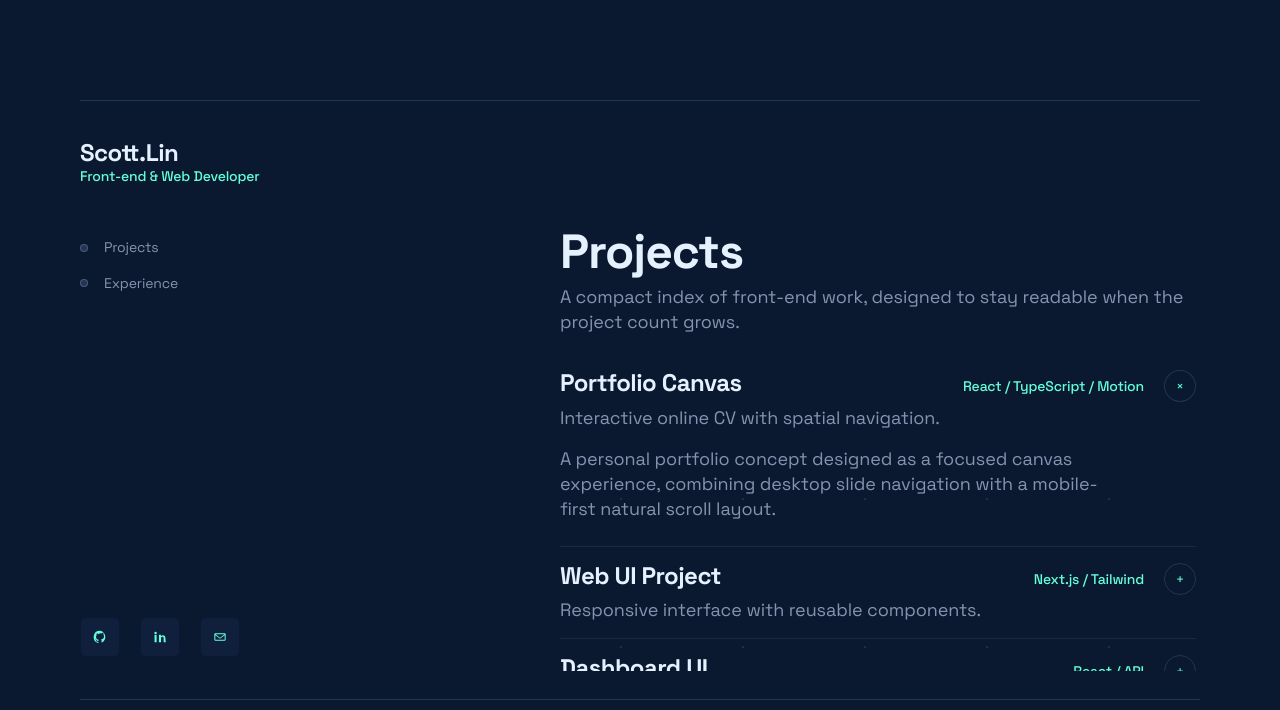
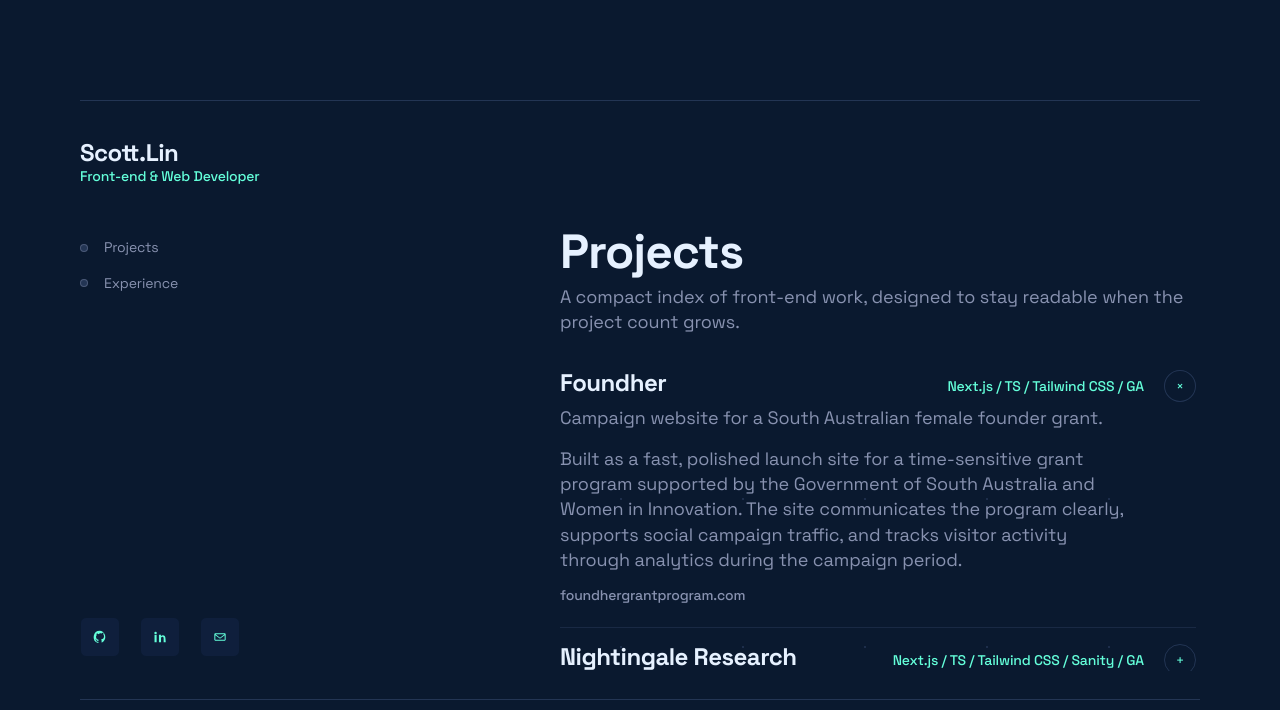
Before and after one commit to ScottL99/portfolio-website, a Next.js app: page / in a window 1280 px wide. Both pictures are taken after a click on the button 878 px from the left and 400 px from the top of the page. Shown: the top 710 px of the page. Built offline with nearby package versions, Linux system fonts and the light colour scheme.

Commit message:
Update project content and interactions
Replace placeholder projects with real portfolio work, refine accordion behavior to allow one open item, add project URLs, improve desktop Projects edge scrolling resistance, and tighten the color system.

```diff
--- a/app/globals.css
+++ b/app/globals.css
@@ -24,8 +24,7 @@ body {
   font-family: var(--font-space-grotesk), system-ui, sans-serif;
 }
 
-button,
-a {
+button {
   color: inherit;
 }
 
--- a/components/projects/ProjectList.tsx
+++ b/components/projects/ProjectList.tsx
@@ -1,3 +1,6 @@
+"use client";
+
+import { useState } from "react";
 import type { Project } from "@/content/projects";
 import ProjectRow from "./ProjectRow";
 
@@ -6,10 +9,21 @@ type ProjectListProps = {
 };
 
 export default function ProjectList({ projects }: ProjectListProps) {
+  const [openProjectTitle, setOpenProjectTitle] = useState<string | null>(null);
+
   return (
     <div className="pb-12">
       {projects.map((project) => (
-        <ProjectRow key={project.title} project={project} />
+        <ProjectRow
+          key={project.title}
+          project={project}
+          isOpen={openProjectTitle === project.title}
+          onToggle={() =>
+            setOpenProjectTitle((current) =>
+              current === project.title ? null : project.title,
+            )
+          }
+        />
       ))}
     </div>
   );
--- a/components/projects/ProjectRow.tsx
+++ b/components/projects/ProjectRow.tsx
@@ -1,21 +1,28 @@
 "use client";
 
-import { useState } from "react";
 import type { Project } from "@/content/projects";
 
 type ProjectRowProps = {
   project: Project;
+  isOpen: boolean;
+  onToggle: () => void;
 };
 
-export default function ProjectRow({ project }: ProjectRowProps) {
-  const [isOpen, setIsOpen] = useState(false);
+function formatProjectUrl(url: string) {
+  return url.replace(/^https?:\/\//, "").replace(/^www\./, "").replace(/\/$/, "");
+}
 
+export default function ProjectRow({
+  project,
+  isOpen,
+  onToggle,
+}: ProjectRowProps) {
   return (
     <article className="border-b border-line/60 text-sm transition hover:bg-light-navy/45">
       <button
         className="grid w-full grid-cols-[minmax(0,1fr)_32px] gap-5 py-4 text-left"
         type="button"
-        onClick={() => setIsOpen((current) => !current)}
+        onClick={onToggle}
         aria-expanded={isOpen}
       >
         <div className="grid min-w-0 gap-2">
@@ -57,9 +64,22 @@ export default function ProjectRow({ project }: ProjectRowProps) {
         ].join(" ")}
       >
         <div className="min-h-0">
-          <p className="pb-6 pr-12 text-[16px] leading-[1.4] tracking-[-0.005em] text-slate sm:text-[18px] md:pr-16">
-            {project.body}
-          </p>
+          <div className="flex flex-col gap-4 pb-6 pr-12 md:pr-16">
+            <p className="text-[16px] leading-[1.4] tracking-[-0.005em] text-slate sm:text-[18px]">
+              {project.body}
+            </p>
+            {project.url && (
+              <a
+                className="w-fit text-[14px] font-medium leading-[1.1] tracking-[-0.012em] text-slate underline-offset-4 transition-all duration-200 hover:text-green hover:underline"
+                href={project.url}
+                target="_blank"
+                rel="noreferrer"
+              >
+                {formatProjectUrl(project.url)}
+                {project.urlNote ? ` (${project.urlNote})` : ""}
+              </a>
+            )}
+          </div>
         </div>
       </div>
     </article>
--- a/components/sections/ExperienceSection.tsx
+++ b/components/sections/ExperienceSection.tsx
@@ -11,7 +11,10 @@ export default function ExperienceSection({
     <section className="flex min-h-[60svh] items-center justify-end md:h-full md:min-h-0">
       <div className="flex w-full flex-col gap-8 md:pt-[10vh]">
         <div>
-          <h2 className="text-[40px] font-bold leading-[1] tracking-[-0.022em] text-portfolio-white sm:text-[48px]">
+          <h2
+            className="text-[40px] font-bold leading-[1] tracking-[-0.022em] text-portfolio-white sm:text-[48px]"
+            data-section-anchor
+          >
             Experience
           </h2>
           <p className="pt-2 text-[16px] leading-[1.4] tracking-[-0.005em] text-light-slate sm:text-[18px]">
--- a/components/sections/HomeSection.tsx
+++ b/components/sections/HomeSection.tsx
@@ -8,7 +8,10 @@ export default function HomeSection({ profile }: HomeSectionProps) {
   return (
     <section className="flex min-h-[60svh] items-center justify-end md:h-full md:min-h-0">
       <div className="w-full md:pt-[10vh]">
-        <h1 className="text-[48px] font-bold leading-[1] tracking-[-0.022em] text-portfolio-white sm:text-[64px]">
+        <h1
+          className="text-[48px] font-bold leading-[1] tracking-[-0.022em] text-portfolio-white sm:text-[64px]"
+          data-section-anchor
+        >
           {profile.name}
         </h1>
         <p className="pt-2 text-[28px] font-bold leading-[1.1] tracking-[-0.022em] text-light-slate sm:text-[32px]">
--- a/components/sections/ProjectsSection.tsx
+++ b/components/sections/ProjectsSection.tsx
@@ -19,7 +19,10 @@ export default function ProjectsSection({
         className="w-full pr-1 md:max-h-full md:overflow-y-auto md:overscroll-contain md:[scrollbar-width:none] md:[&::-webkit-scrollbar]:hidden"
       >
         <div className="bg-navy pb-5 md:pt-[10vh]">
-          <h2 className="text-[40px] font-bold leading-[1] tracking-[-0.022em] text-portfolio-white sm:text-[48px]">
+          <h2
+            className="text-[40px] font-bold leading-[1] tracking-[-0.022em] text-portfolio-white sm:text-[48px]"
+            data-section-anchor
+          >
             Projects
           </h2>
           <p className="max-w-[44rem] pt-2 text-[16px] leading-[1.4] tracking-[-0.005em] text-slate sm:text-[18px]">
--- a/content/projects.ts
+++ b/content/projects.ts
@@ -4,78 +4,74 @@ export type Project = {
   body: string;
   tech: string[];
   url?: string;
+  urlNote?: string;
   github?: string;
 };
 
 export const projects: Project[] = [
   {
-    title: "Portfolio Canvas",
-    description: "Interactive online CV with spatial navigation.",
+    title: "Foundher",
+    description: "Campaign website for a South Australian female founder grant.",
     body:
-      "A personal portfolio concept designed as a focused canvas experience, combining desktop slide navigation with a mobile-first natural scroll layout.",
-    tech: ["React", "TypeScript", "Motion"],
+      "Built as a fast, polished launch site for a time-sensitive grant program supported by the Government of South Australia and Women in Innovation. The site communicates the program clearly, supports social campaign traffic, and tracks visitor activity through analytics during the campaign period.",
+    tech: ["Next.js", "TS", "Tailwind CSS", "GA"],
+    url: "https://foundhergrantprogram.com/",
   },
   {
-    title: "Web UI Project",
-    description: "Responsive interface with reusable components.",
+    title: "Nightingale Research",
+    description: "Corporate website with trials, forms, maps, and CMS.",
     body:
-      "A polished front-end interface focused on reusable UI patterns, responsive spacing, and maintainable component structure.",
-    tech: ["Next.js", "Tailwind"],
+      "Designed and developed a full business website for a cardiovascular clinical trial organisation, covering brand presence, active trial listings, enquiry pathways, contact forms, maps, and multi-location information. A custom Sanity CMS supports trial content management and enquiry workflows, with analytics tracking for campaign and visitor insights.",
+    tech: ["Next.js", "TS", "Tailwind CSS", "Sanity", "GA"],
+    url: "https://nightingaleresearch.com.au/",
   },
   {
-    title: "Dashboard UI",
-    description: "Data-heavy admin surface with filters and charts.",
+    title: "Oranje Creative",
+    description: "Creative agency rebuild with motion and CMS content.",
     body:
-      "An admin-style interface exploration for scanning, filtering, and comparing operational data in a clean layout.",
-    tech: ["React", "API"],
+      "Rebuilt the agency website with a stronger interactive direction, combining SVG graphics, motion-led hover states, page transitions, and different mobile/desktop behaviours. The site connects to Sanity for blogs and content updates, and includes podcast playback links and structured creative service content.",
+    tech: ["Next.js", "TS", "Tailwind CSS", "Sanity", "Motion", "GA"],
+    url: "https://oranjecreative.com/",
   },
   {
-    title: "E-commerce Flow",
-    description: "Product listing, cart, and checkout interaction.",
+    title: "CareApp",
+    description: "Website rebuild for CareApp, an application for care providers and families.",
     body:
-      "A shopping flow prototype covering product browsing, cart state, and checkout interaction patterns.",
-    tech: ["Next.js", "Stripe"],
+      "Rebuilt the client website using WordPress and Elementor to match the client team's preferred editing workflow while improving the visual system, responsive layouts, and content consistency. The project included reusable post templates, plugin configuration, CRM integration support, chat tools, and analytics tracking.",
+    tech: ["WordPress", "Elementor", "HubSpot", "GA"],
+    url: "https://careapp.com.au/",
   },
   {
-    title: "Animation Study",
-    description: "Micro-interactions and transition experiments.",
+    title: "Senator Liddle",
+    description: "Public-facing WordPress site for a South Australian senator.",
     body:
-      "A collection of motion studies exploring interface feedback, section transitions, and small interaction details.",
-    tech: ["GSAP", "CSS"],
+      "Created a new image-led website for a public client, using WordPress and Elementor to support regular content updates across media, speeches, portfolio items, and news-style posts. The front-end structure keeps recurring updates visually consistent while giving the client a clearer way to present key messages and story-driven content.",
+    tech: ["WordPress", "Elementor", "GA"],
+    url: "https://kerrynneliddle.com.au/",
   },
   {
-    title: "Creative Landing",
-    description: "Editorial homepage with responsive sections.",
+    title: "wilko.ai",
+    description: "One-page startup website with long-form product messaging.",
     body:
-      "A responsive landing page exercise balancing editorial layout, visual hierarchy, and practical content structure.",
-    tech: ["React", "Figma"],
+      "Built a fast one-page marketing site for an early-stage startup, focused on clear positioning, long-form product explanation, mobile responsiveness, and conversion-oriented calls to action. The site presents a structured service model with simple access information and analytics tracking.",
+    tech: ["Next.js", "TS", "Tailwind CSS", "GA"],
+    url: "https://wilkoai.com/",
   },
   {
-    title: "Form Builder",
-    description: "Complex form states and validation patterns.",
+    title: "Snowden Fine String Instruments",
+    description: "Lightweight CMS website for a local instruments business.",
     body:
-      "A form-heavy UI experiment focused on state management, validation feedback, and clearer input flows.",
-    tech: ["TypeScript", "Zod"],
+      "Developed a small but polished promotional website for a local instruments business, with a lightweight content structure and Sanity CMS integration so the client can update featured instruments and current inventory without developer support.",
+    tech: ["Next.js", "TS", "Tailwind CSS", "Sanity", "GA"],
+    url: "https://michaelsnowdenfinestringinstruments.com/",
   },
   {
-    title: "API Explorer",
-    description: "Searchable API documentation interface.",
+    title: "Fearless Innovator",
+    description: "Archived campaign site for a women founders grant program.",
     body:
-      "A documentation-style interface for browsing API endpoints, examples, and structured technical content.",
-    tech: ["Next.js", "MDX"],
-  },
-  {
-    title: "Mobile Layout",
-    description: "Small-screen UI exploration and navigation.",
-    body:
-      "A mobile interaction study focused on compact navigation, touch-friendly controls, and readable small-screen layouts.",
-    tech: ["CSS", "A11y"],
-  },
-  {
-    title: "Component Lab",
-    description: "Reusable UI components and design tokens.",
-    body:
-      "A component playground for testing reusable interface pieces, spacing systems, and token-driven styling.",
-    tech: ["Storybook", "Tailwind"],
+      "Built a compact campaign website for the Fearless Innovator grant program, a previous initiative supporting South Australian women business founders. The site supported social media launch activity and analytics tracking; it is now kept as an archived program page with disconnected API functionality.",
+    tech: ["Next.js", "TS", "Tailwind CSS", "GA"],
+    url: "https://website-fearless-innovator.vercel.app/",
+    urlNote: "archived program page",
   },
 ];
```
Also changed, not shown: components/layout/CanvasFrame.tsx (+43 -10 lines).
